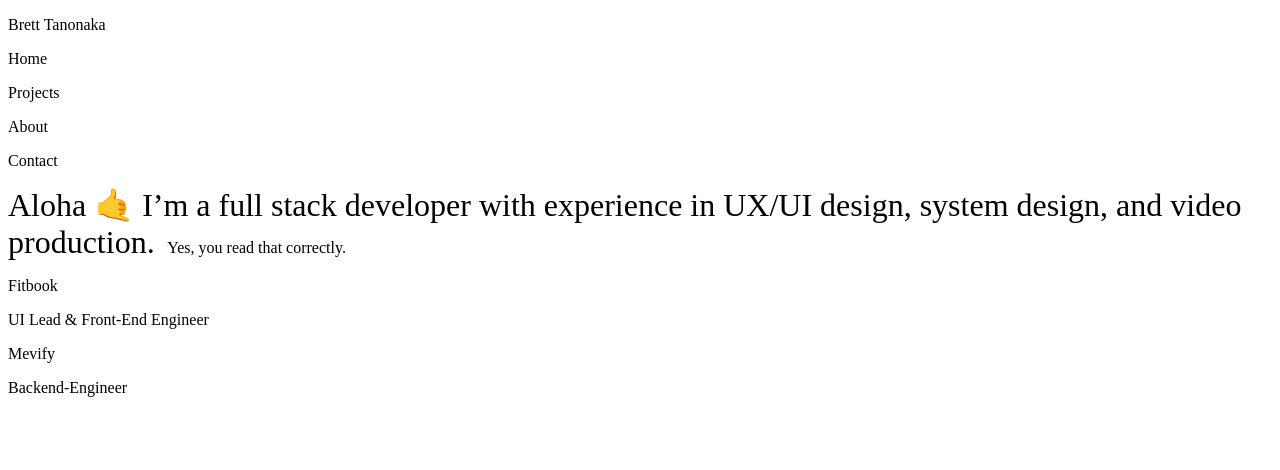
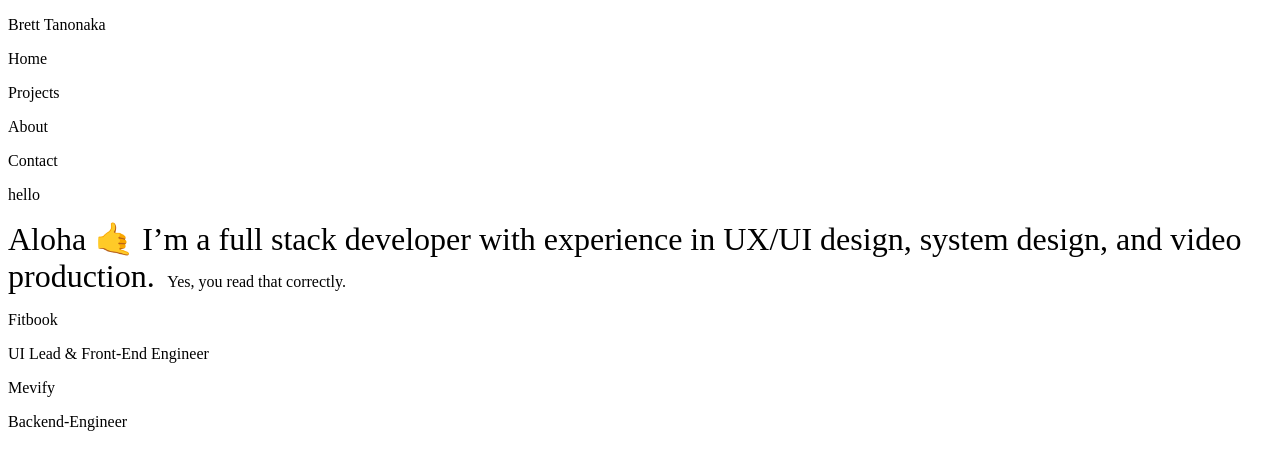
Before and after one commit to B-Tanonaka/bretttanonaka.com, a React app: page / in a window 1280 px wide. Shown: the top 470 px of the page. Built offline with nearby package versions, Linux system fonts and the light colour scheme; the HTML template or start-up script is replaced by a standard one.

Commit message:
Created Text hook type and tested passsing it down as a prop;

```diff
--- a/client/src/components/App.tsx
+++ b/client/src/components/App.tsx
@@ -1,13 +1,16 @@
-import React from 'react';
+import React, { useState } from 'react';
 import Home from './Home';
 import Navbar from './Navbar';
 import Projects from './Projects';
 
 export default function App() {
+  type Text = string;
+
+  const [text, setText] = useState<Text>('hello');
   return (
     <div className="app">
       <Navbar />
-      <Home />
+      <Home text={text} />
       <Projects />
     </div>
   );
--- a/client/src/components/Home.tsx
+++ b/client/src/components/Home.tsx
@@ -1,9 +1,10 @@
 import React from 'react';
 
-export default function Home() {
+export default function Home({ text }) {
   return (
     <div className="home-container">
       <div className="home-wrapper">
+        <div>{text}</div>
         <p>
           <span style={{ fontSize: '32px' }}>Aloha 🤙 I’m a full stack developer with experience in UX/UI design, system design, and video production.</span>
           <span style={{ fontSize: '16px', marginLeft: '1%' }}>Yes, you read that correctly.</span>
--- a/client/src/components/Navbar.tsx
+++ b/client/src/components/Navbar.tsx
@@ -1,10 +1,6 @@
 import React, { useState } from 'react';
 
 export default function Navbar() {
-  const selectedColor = () => {
-
-  };
-
   return (
     <div className="navbar-container">
       <p className="navbar-name">Brett Tanonaka</p>
```
Also changed, not shown: 8 other files (tests, documents, lock files or other folders).
